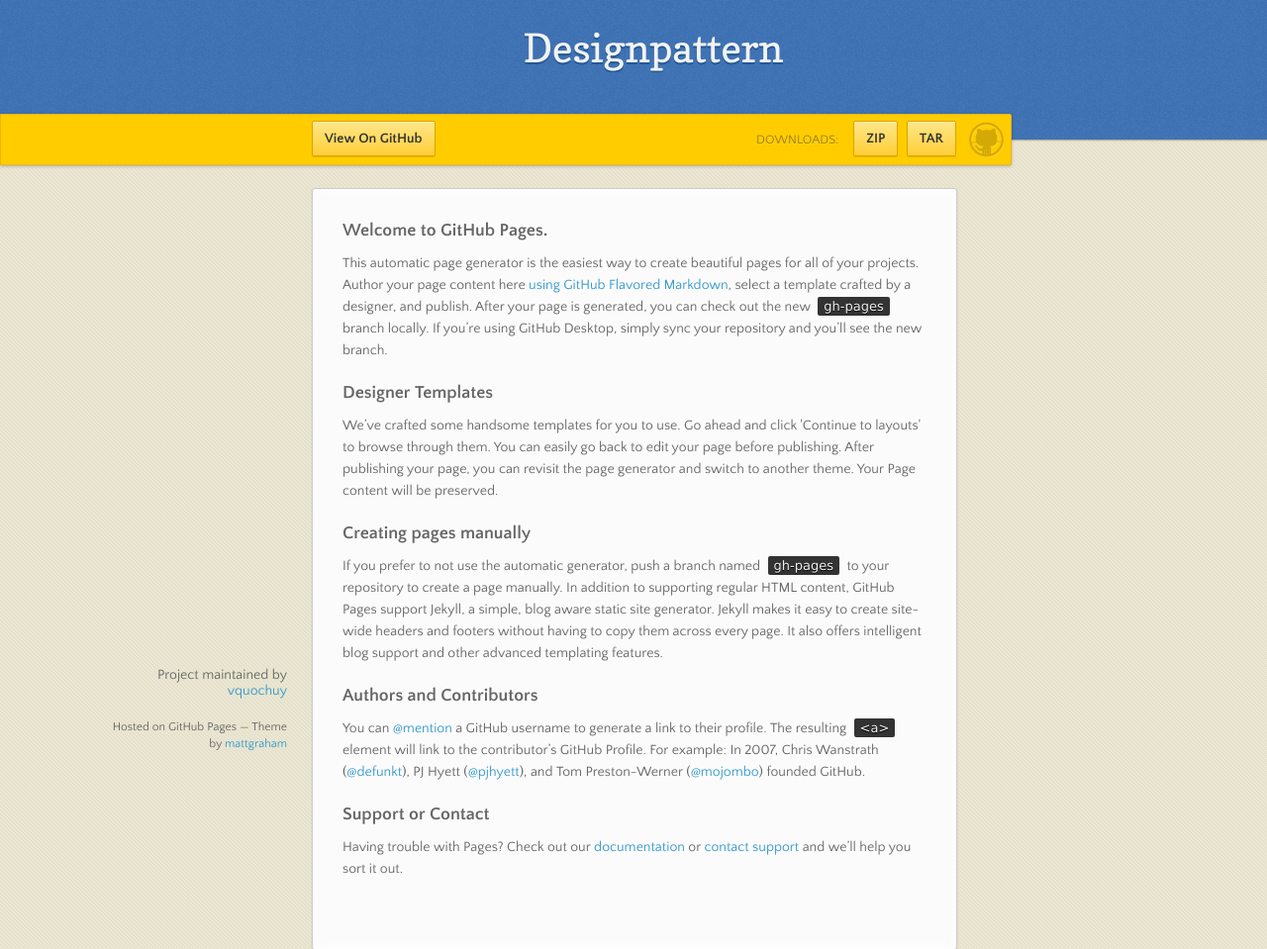
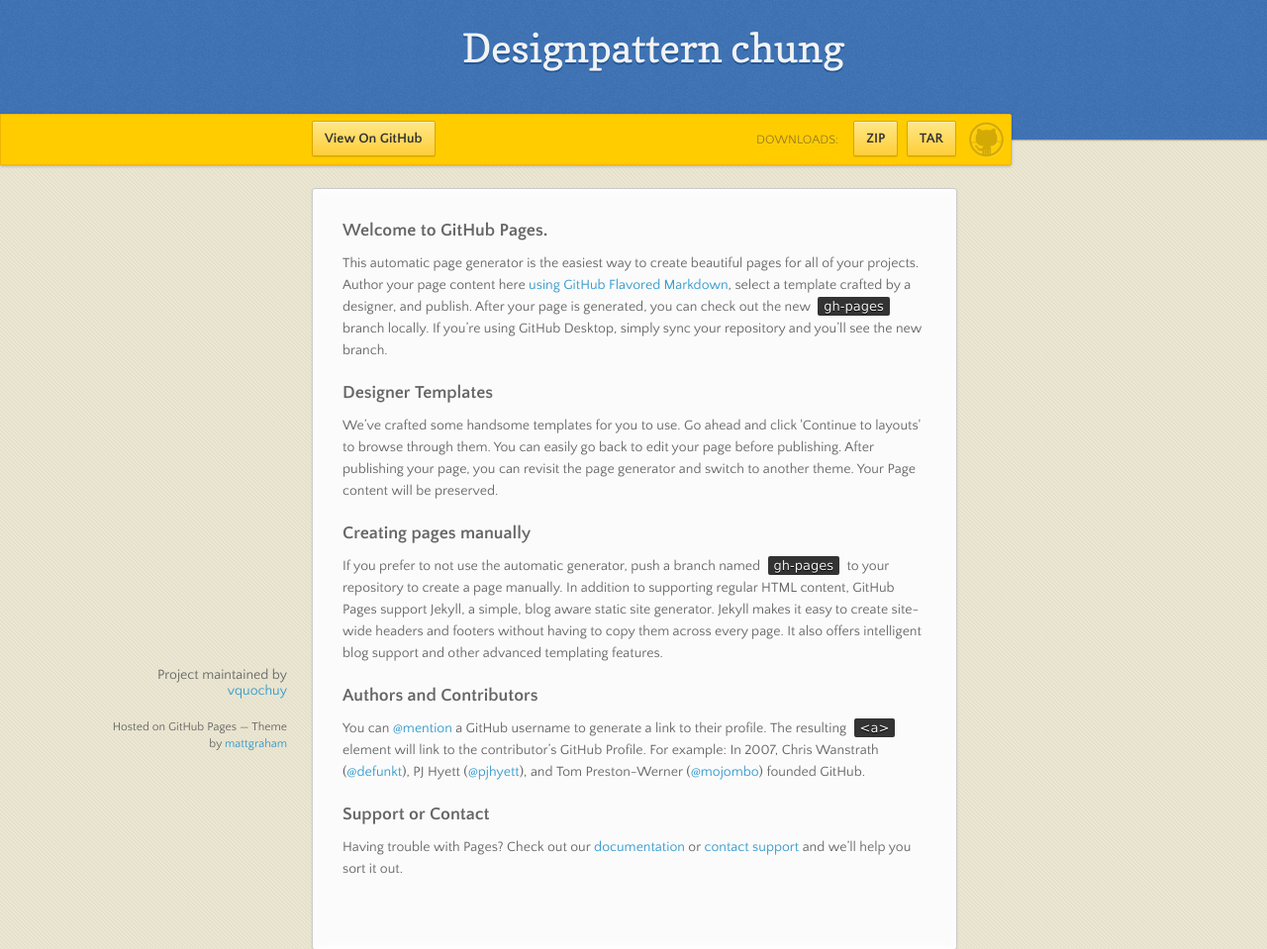
Before and after one commit to PlumpMath/DesignPattern-529, a plain HTML site: page index.html in a window 1280 px wide. Shown: the top 959 px of the page at 99% size. Drawn offline with nearby package versions, Linux system fonts and the light colour scheme.

Commit message:
Update index.html

```diff
--- a/index.html
+++ b/index.html
@@ -17,7 +17,7 @@
   <body>
 
       <header>
-        <h1>Designpattern</h1>
+        <h1>Designpattern chung</h1>
         <p></p>
       </header>
 
```
